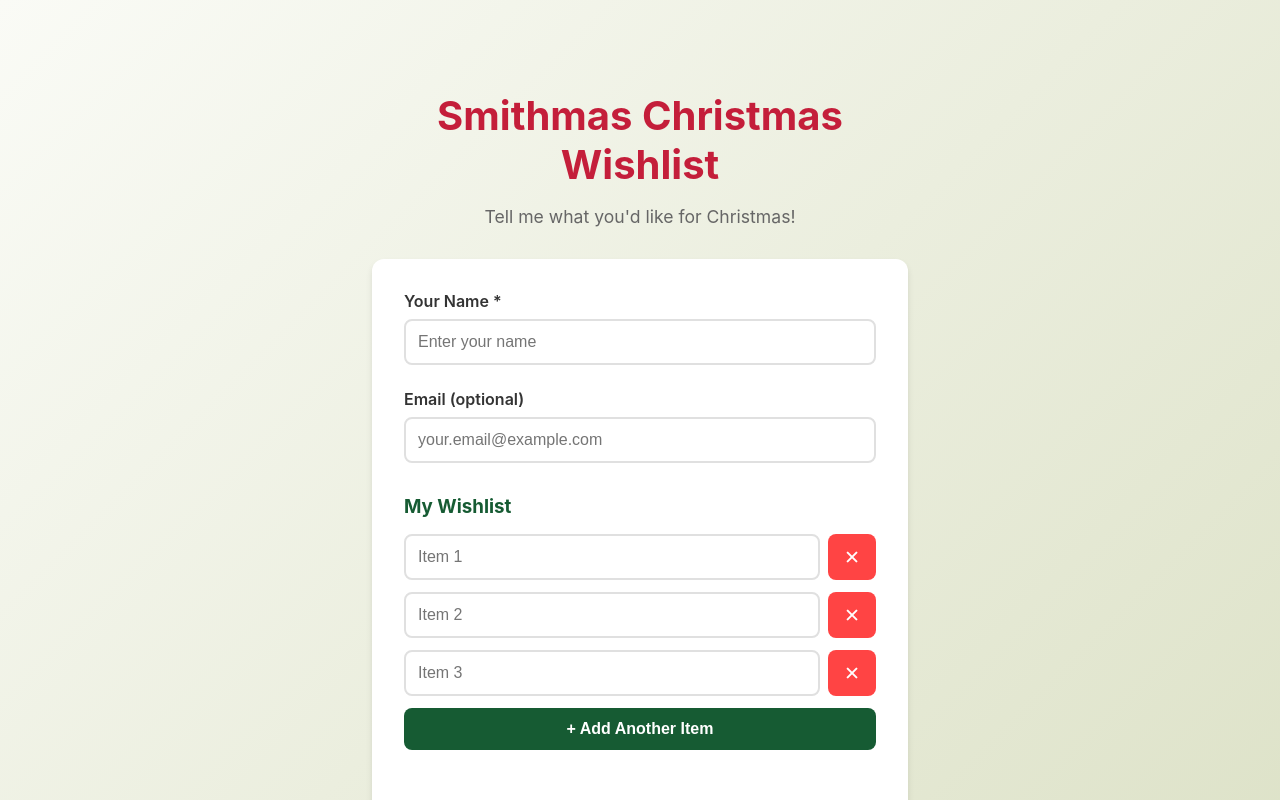
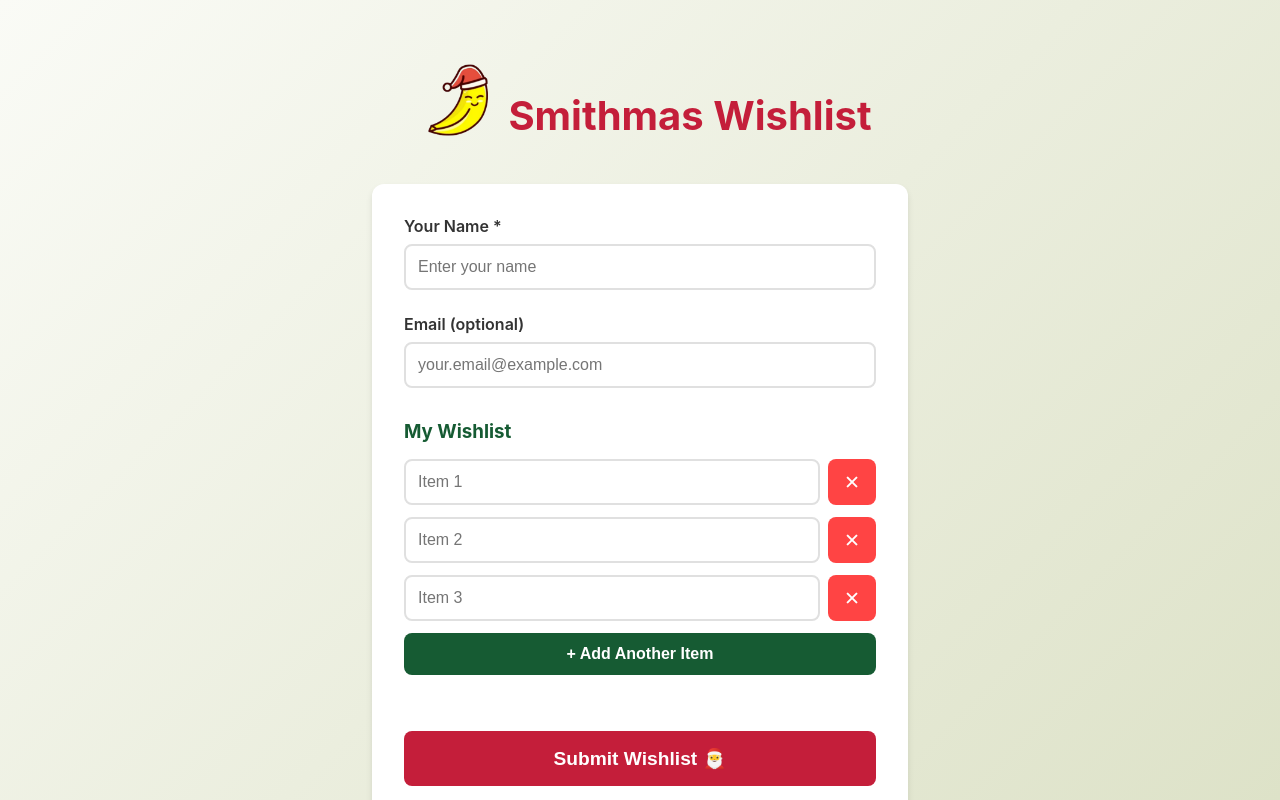
Before and after one commit to fkaltman/vue-wishlist-app, a Vue app: page / in a window 1280 px wide. Shown: the top 800 px of the page. Built offline with nearby package versions, Linux system fonts and the light colour scheme.

Commit message:
style: add smithmas banana logo and waggle animation

```diff
--- a/index.html
+++ b/index.html
@@ -4,7 +4,7 @@
     <meta charset="UTF-8">
     <link rel="icon" href="/favicon.ico">
     <meta name="viewport" content="width=device-width, initial-scale=1.0">
-    <title>Vite App</title>
+    <title>Smithmas</title>
   </head>
   <body>
     <div id="app"></div>
--- a/src/components/WishlistForm.vue
+++ b/src/components/WishlistForm.vue
@@ -74,8 +74,9 @@ const submitWishlist = async () => {
 <template>
   <div class="wishlist-form">
     <div class="form-header">
-      <h1>Smithmas Christmas Wishlist</h1>
-      <p>Tell me what you'd like for Christmas!</p>
+    <img class="smithmas-logo" src="../assets/big_santa_banana.png" alt="Smithmas Banana Logo">
+      <h1>Smithmas Wishlist</h1>
+      <p></p>
     </div>
 
     <form @submit.prevent="submitWishlist" class="form">
@@ -141,8 +142,38 @@ const submitWishlist = async () => {
 }
 
 .form-header {
-  text-align: center;
+  display: flex;
+  justify-content: center;
   margin-bottom: 2rem;
+}
+
+.smithmas-logo {
+  display: block;
+  margin: 0 20px 1rem;
+  width: 60px;
+  height: auto;
+  animation: waggle 10s ease-in-out infinite;
+}
+
+@keyframes waggle {
+  0%, 95% {
+    transform: rotate(0deg);
+  }
+  96% {
+    transform: rotate(-15deg);
+  }
+  97% {
+    transform: rotate(15deg);
+  }
+  98% {
+    transform: rotate(-10deg);
+  }
+  99% {
+    transform: rotate(10deg);
+  }
+  100% {
+    transform: rotate(0deg);
+  }
 }
 
 .form-header h1 {
```
Also changed, not shown: src/assets/big_santa_banana.png (added), 1 other file (tests, documents, lock files or other folders).
